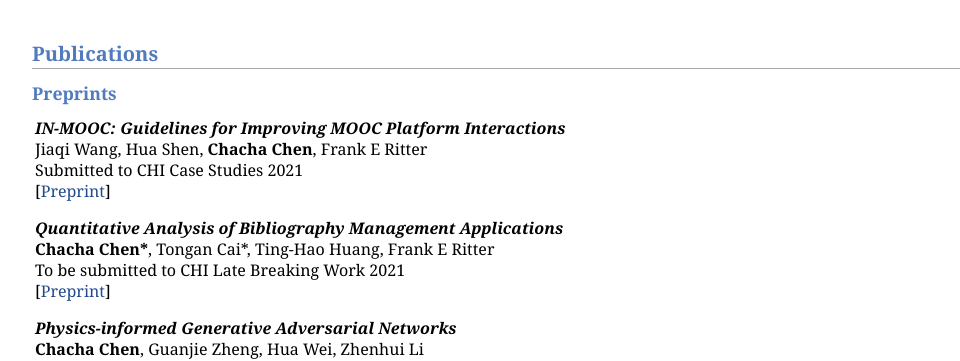
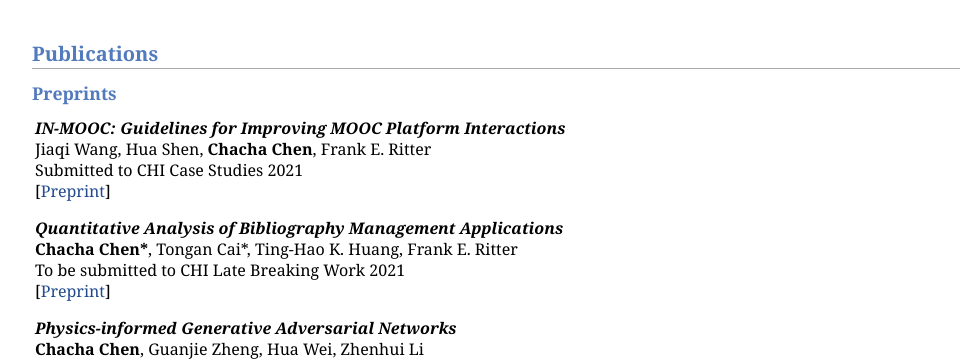
Before and after one commit to Chacha-Chen/Chacha-Chen.github.io, a plain HTML site: page index.html in a window 1280 px wide. Shown: the part 1398-1759 px from the top of the page, without its empty margins (124-1084 px from the left). Drawn offline with Linux system fonts and the light colour scheme.

Commit message:
Update index.html

```diff
--- a/index.html
+++ b/index.html
@@ -259,7 +259,7 @@ I am always passionate in applying machine learning techniques to solve real-wor
         <td width="100%">
         <p>
             <b><i> IN-MOOC: Guidelines for Improving MOOC Platform Interactions</i></b><br>
-            Jiaqi Wang, Hua Shen, <b>Chacha Chen</b>, Frank E Ritter<br>
+            Jiaqi Wang, Hua Shen, <b>Chacha Chen</b>, Frank E. Ritter<br>
             Submitted to CHI Case Studies 2021<br>
             [<a href="https://chacha-chen.github.io/papers/CHI_IN_MOOC_Submission.pdf">Preprint</a>]
         </p>
@@ -270,7 +270,7 @@ I am always passionate in applying machine learning techniques to solve real-wor
         <td width="100%">
         <p>
          <b> <i>    Quantitative Analysis of Bibliography Management Applications</i></b><br>
-         <b>Chacha Chen*</b>, Tongan Cai*, Ting-Hao Huang, Frank E Ritter<br>
+         <b>Chacha Chen*</b>, Tongan Cai*, Ting-Hao K. Huang, Frank E. Ritter<br>
          To be submitted to CHI Late Breaking Work 2021<br>
         [<a href="https://chacha-chen.github.io/papers/ref_managers_manuscript.pdf">Preprint</a>]
         </p>
```
